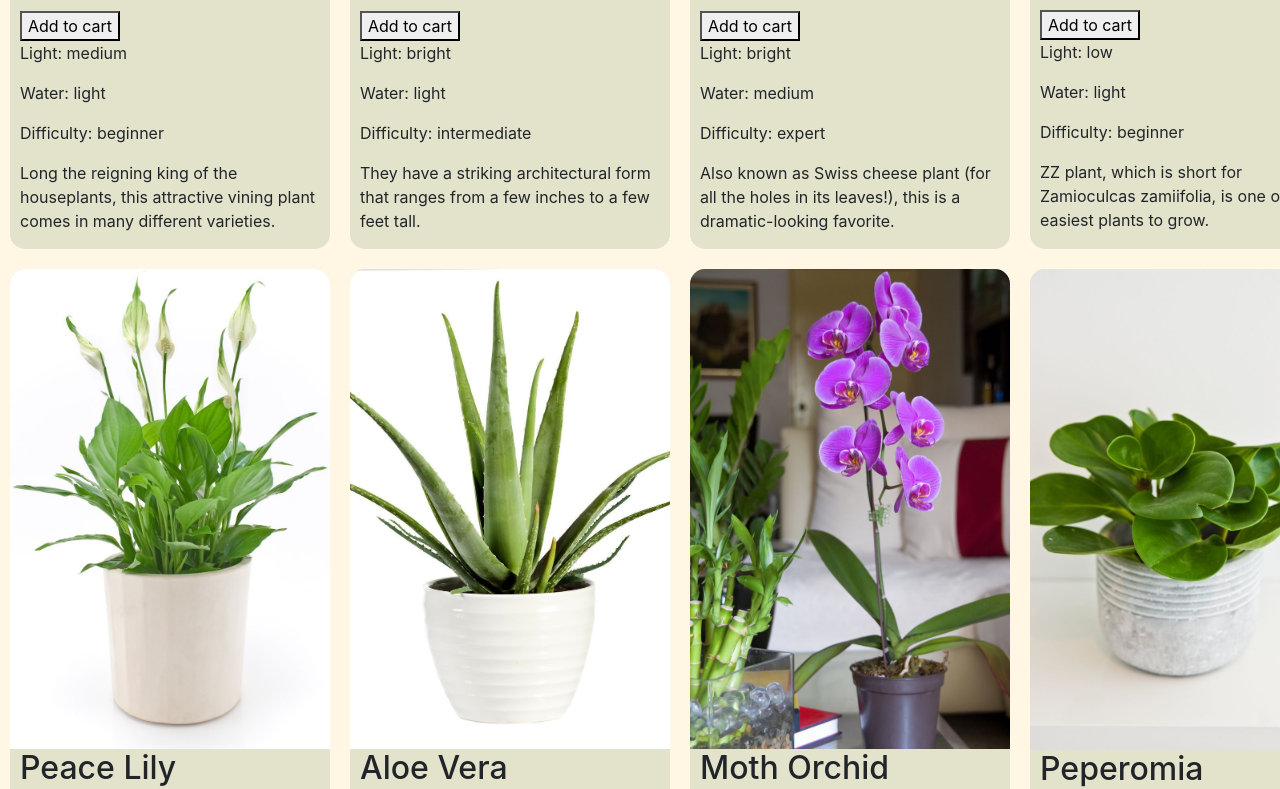
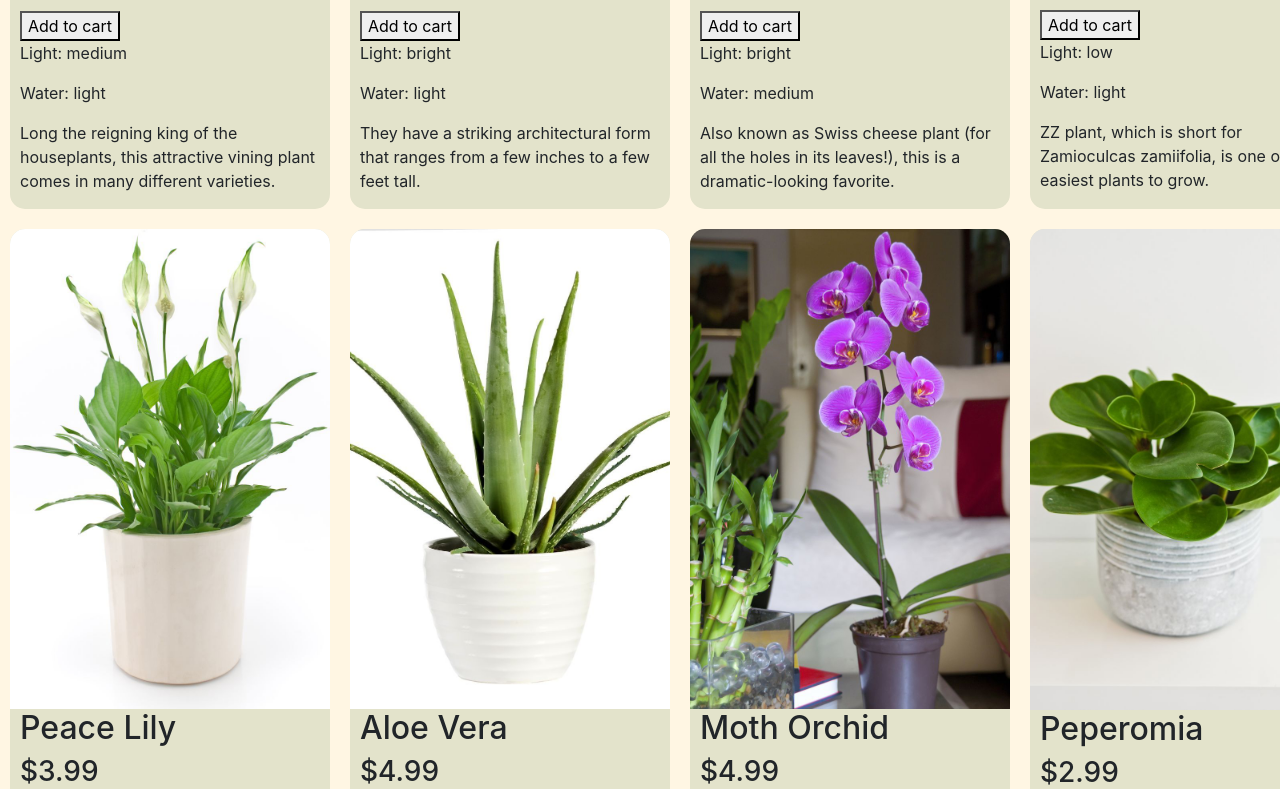
Before and after one commit to gcxpcg6aqujdxcqk/uiux-dev, a React (Create React App) app: page / in a window 1280 px wide. Shown: the part 835-1624 px from the top of the page. Built offline with nearby package versions, Linux system fonts and the light colour scheme; the HTML template or start-up script is replaced by a standard one.

Commit message:
removed difficulty

```diff
--- a/src/components/StoreItem.js
+++ b/src/components/StoreItem.js
@@ -1,5 +1,6 @@
 import { useState } from "react";
 import "../App.css";
+
 
 // TODO: create a component that displays a single bakery item
 function StoreItem(prop) {
@@ -50,7 +51,6 @@ function StoreItem(prop) {
                 <button onClick={handleClick}>{cartMessage}</button>
                 <p>Light: {item.light}</p>
                 <p>Water: {item.water}</p>
-                <p>Difficulty: {item.type}</p>
                 <p>{item.description}</p>
             </div>
         </div>
```
